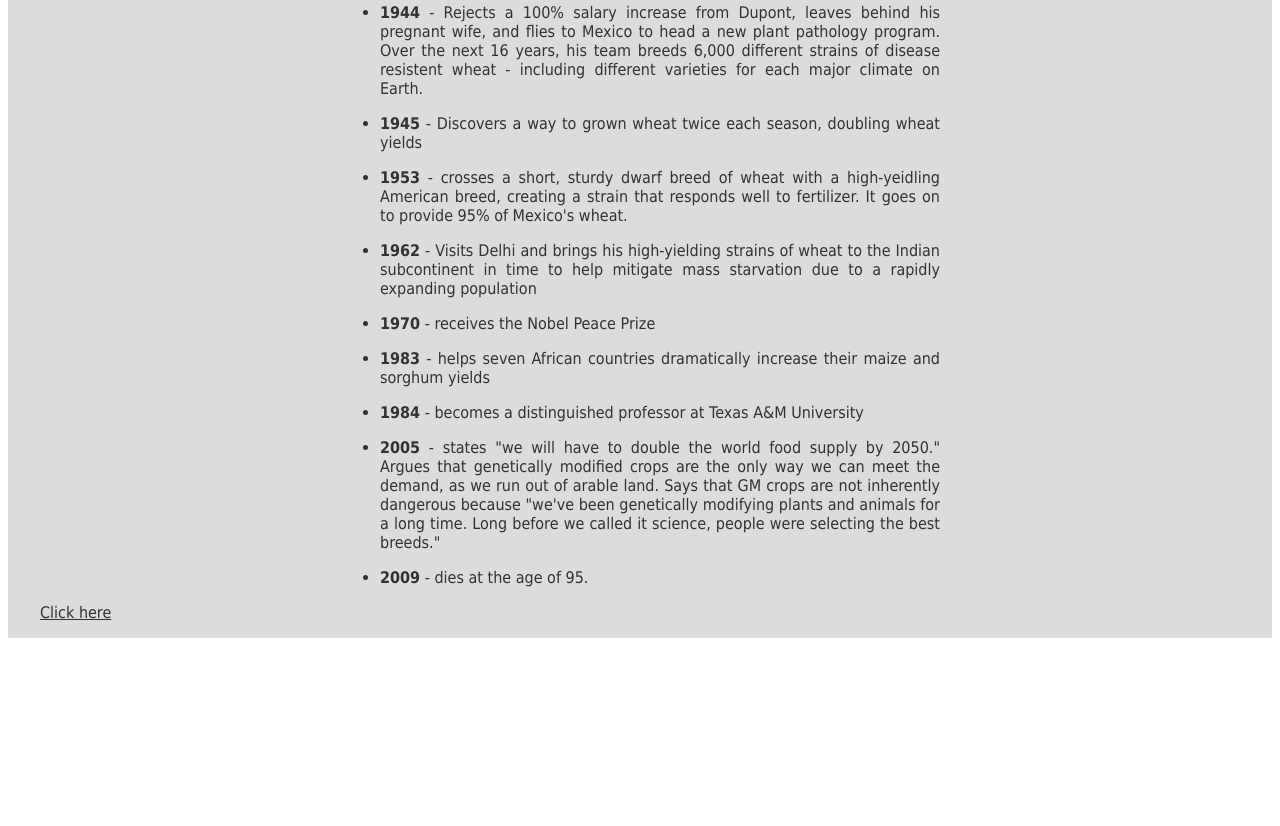
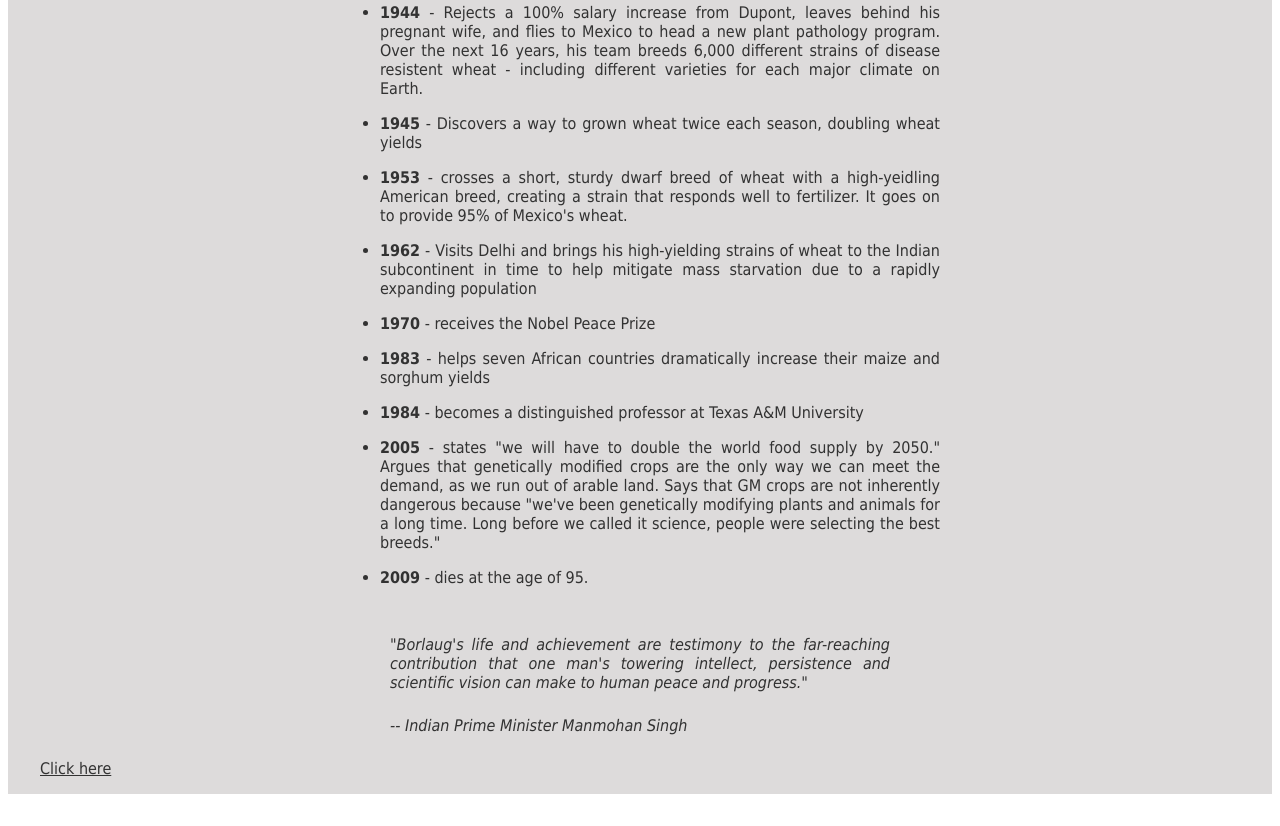
Before and after one commit to DanielHadi/freeCodeCampWebDev2_Project, a plain HTML site: page index.html in a window 1280 px wide. Shown: the part 1481-2307 px from the top of the page. Before the commit the page ends 2151 px from the top, so only its background shows below. Drawn offline with Linux system fonts and the light colour scheme.

Commit message:
Menambahkan bagian semi-terakhir webpage beserta stylenya

```diff
--- a/index.html
+++ b/index.html
@@ -35,6 +35,10 @@
             <li><span>2005</span> - states "we will have to double the world food supply by 2050." Argues that genetically modified crops are the only way we can meet the demand, as we run out of arable land. Says that GM crops are not inherently dangerous because "we've been genetically modifying plants and animals for a long time. Long before we called it science, people were selecting the best breeds."</li>
             <li><span>2009</span> - dies at the age of 95.</li>
           </ul>
+          <div class="quote">
+            <p>"Borlaug's life and achievement are testimony to the far-reaching contribution that one man's towering intellect, persistence and scientific vision can make to human peace and progress."</p>
+            <p>-- Indian Prime Minister Manmohan Singh</p>
+          </div>
         </div>
         <a id="tribute-link" href="" target="_blank">Click here</a>
       </div>
--- a/styles.css
+++ b/styles.css
@@ -62,3 +62,13 @@ img{
     padding-bottom: 1rem;
     background-color: rgb(221, 219, 219);
 }
+
+.quote *{
+    text-align: justify;
+    max-width: 500px;
+    font-style: italic;
+}
+
+.quote {
+    margin-top: 3rem;
+}
```
